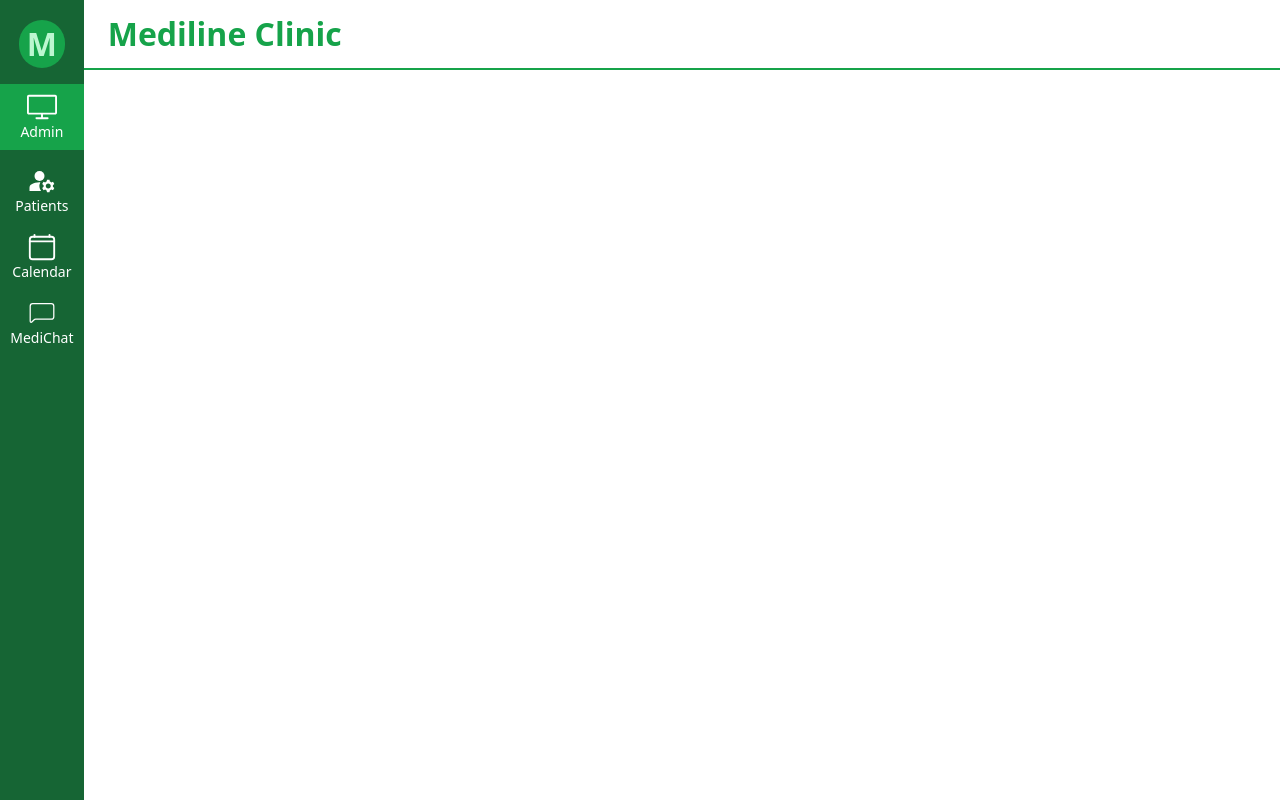
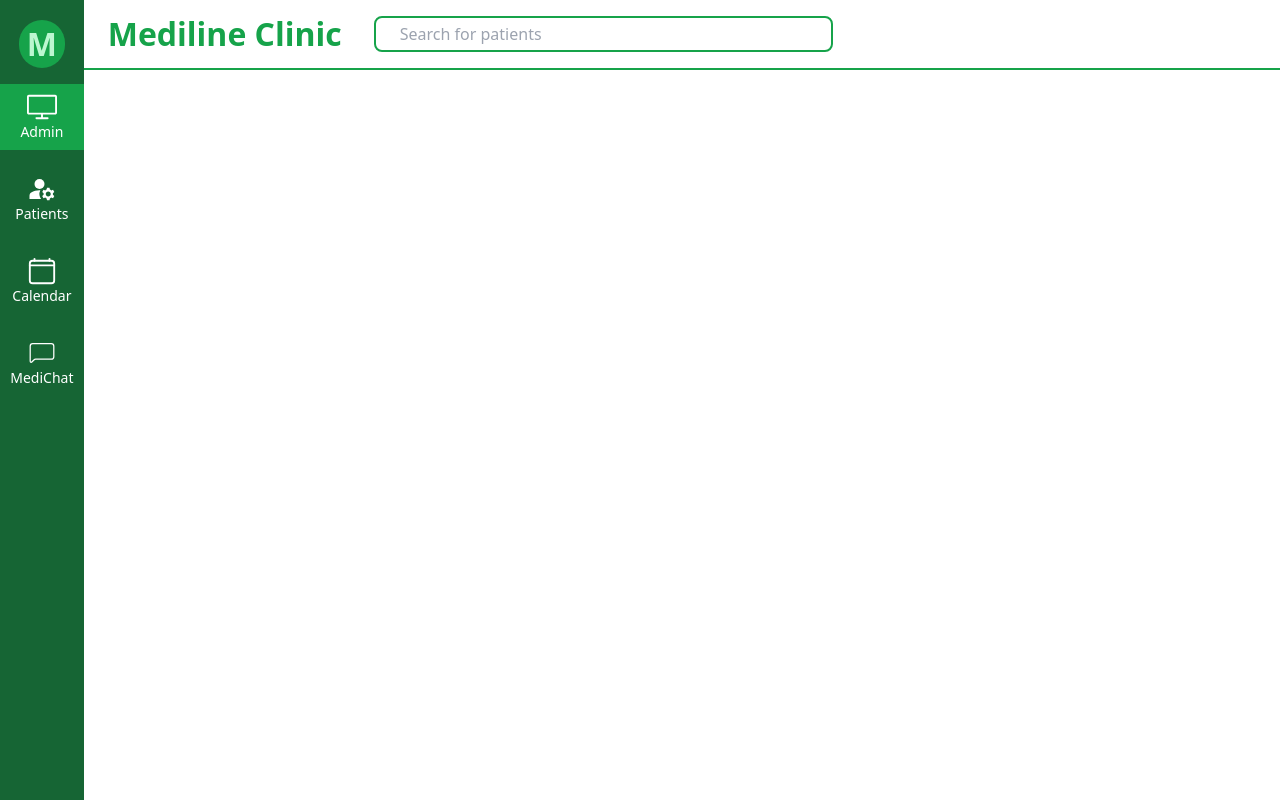
Before and after one commit to AMAY27/Mediline_frontend, a React (Vite) app in the folder mediline-frontend/: page /mediline/doctor/dashboard in a window 1280 px wide. Built offline with nearby package versions, Linux system fonts and the light colour scheme.

Commit message:
Active navigation item indication setup

```diff
--- a/mediline-frontend/src/Doctors/Components/BaseNav/BaseNav.tsx
+++ b/mediline-frontend/src/Doctors/Components/BaseNav/BaseNav.tsx
@@ -1,4 +1,4 @@
-import React from 'react';
+import React, { useState } from 'react';
 import { FaDesktop, FaRegCalendar } from "react-icons/fa";
 import { MdManageAccounts } from "react-icons/md";
 import { IoCalendarClearOutline } from "react-icons/io5";
@@ -8,31 +8,48 @@ import { CiChat1 } from "react-icons/ci";
 
 
 const BaseNav = () => {
+    const [clickedNavItem, setClickedNavItem] = useState<String>("admin");
+    const handleNavItemsClick = (item:String) => {
+        setClickedNavItem(item);
+    }
   return (
     <div className='flex flex-col items-center bg-green-800 pt-5 w-[7%] h-screen'>
         <div className='bg-green-600 font-bold rounded-full px-2 text-[2rem] font-bold flex items-center mb-4'>
             <h2 className='text-green-200'>M</h2>
         </div>
-        <div className='flex flex-col items-center text-center text-sm break-words w-full py-2 text-white mb-4 bg-green-600'>
+        <div
+            onClick={() => handleNavItemsClick("admin")}
+            className={`flex flex-col items-center text-center text-sm break-words w-full py-2 cursor-pointer text-white mb-4 hover:bg-green-600 ${clickedNavItem === "admin" ? 'bg-green-600' : 'bg-transparent'}`}
+        >
             <div className='text-3xl'>
                 <SlScreenDesktop/>
             </div>
             <h2>Admin</h2>
         </div>
-        <div className='flex flex-col items-center text-center text-sm break-words mb-4 text-white'>
+        <div
+            onClick={() => handleNavItemsClick("patients")}
+            className={`flex flex-col items-center text-center text-sm break-words w-full py-2 cursor-pointer mb-4 text-white hover:bg-green-600 ${clickedNavItem === "patients" ? 'bg-green-600' : 'bg-transparent'}`}
+        >
             <div className='text-3xl'>
                 <MdManageAccounts/>
             </div>
             <h2>Patients</h2>
             {/* <h2 className='text-ellipsis overflow-hidden ...'>management</h2> */}
         </div>
-        <div className='flex flex-col items-center text-center text-sm break-words mb-4 text-white'>
+        <div
+            onClick={() => handleNavItemsClick("calendar")}
+            className={`flex flex-col items-center text-center text-sm break-words w-full py-2 cursor-pointer mb-4 text-white hover:bg-green-600 ${clickedNavItem === "calendar" ? 'bg-green-600' : 'bg-transparent'}`}
+
+        >
             <div className='text-3xl'>
                 <IoCalendarClearOutline/>
             </div>
             <h2>Calendar</h2>
         </div>
-        <div className='flex flex-col items-center text-center text-sm break-words mb-4 text-white'>
+        <div
+            onClick={() => handleNavItemsClick("chat")}
+            className={`flex flex-col items-center text-center text-sm break-words w-full py-2 cursor-pointer mb-4 text-white hover:bg-green-600 ${clickedNavItem === "chat" ? 'bg-green-600' : 'bg-transparent'}`}
+        >
             <div className='text-3xl'>
                 <CiChat1/>
             </div>
--- a/mediline-frontend/src/Doctors/Components/Navbar/Navbar.tsx
+++ b/mediline-frontend/src/Doctors/Components/Navbar/Navbar.tsx
@@ -36,6 +36,12 @@ const Navbar = () => {
                         <path strokeLinecap='round' strokeLinejoin='round' strokeWidth='2' d='M4 6h16M4 12h16m-7 6h7' />
                     </svg>
                 </div>
+                <div className='nav-patient-search'>
+                    <input
+                     className='nav-patient-input'
+                     placeholder='Search for patients'
+                    />
+                </div>
                 {/* <div className='nav-items'>
                     <div className='nav-item'>Home</div>
                     <div className='nav-item'>Dashboard</div>
--- a/mediline-frontend/src/Doctors/Components/Navbar/navbar.css
+++ b/mediline-frontend/src/Doctors/Components/Navbar/navbar.css
@@ -2,7 +2,7 @@
     /* background-color: #bbf7d0; */
     padding-inline: 1.5rem;
     display: flex;
-    justify-content: space-between;
+    /* justify-content: space-between; */
     align-items: center;
     color: black;
     height: fit-content;
@@ -79,3 +79,17 @@
 .mobnav-head h2{
     cursor: pointer;
 }
+
+.nav-patient-input{
+    border-radius: 0.5rem;
+    border: 2px solid #16A34A;
+    padding-inline: 1.5rem;
+    padding-block: 0.25rem;
+    width: 100%;
+
+}
+
+.nav-patient-search{
+    width: 40%;
+    margin-inline: 2rem;
+}
```
